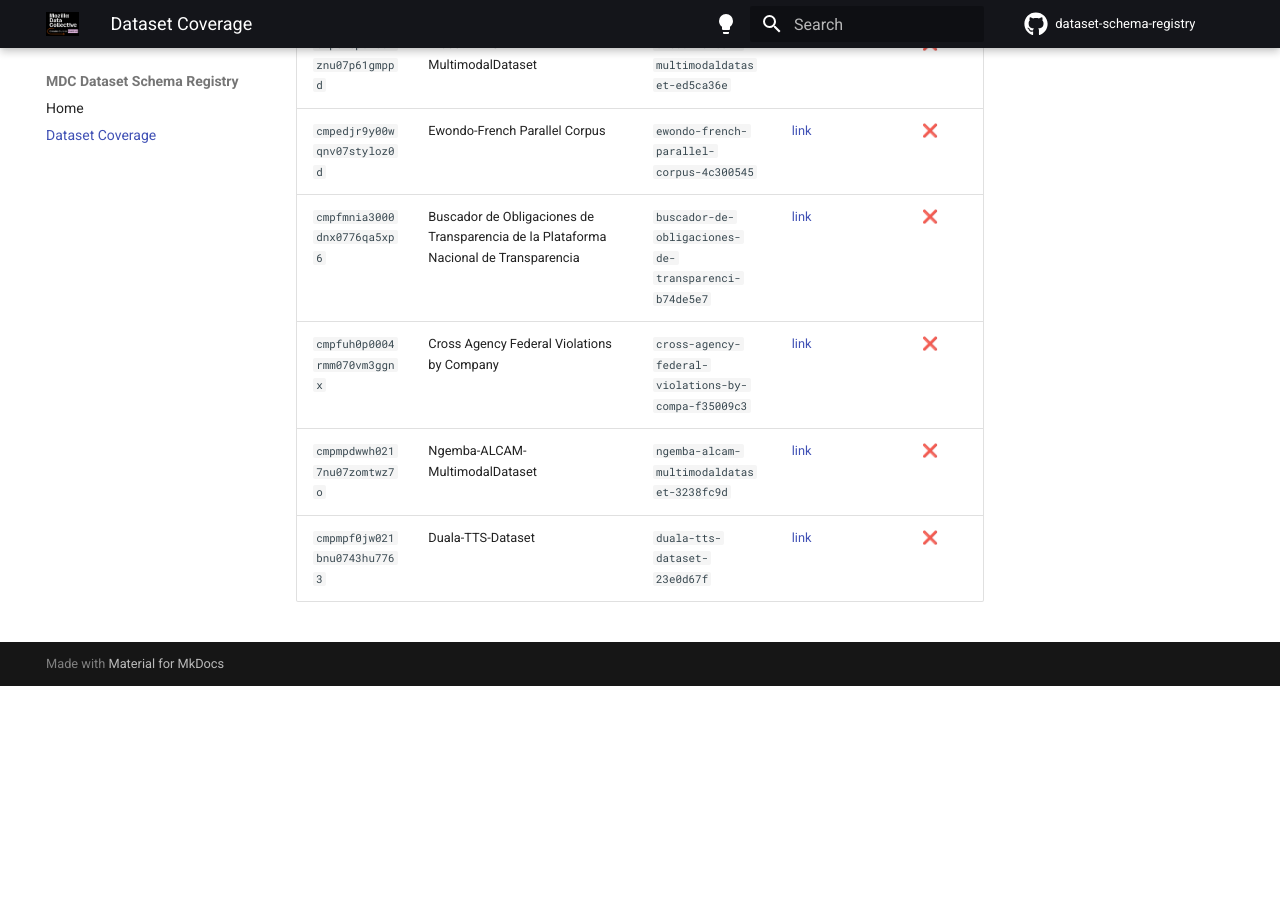
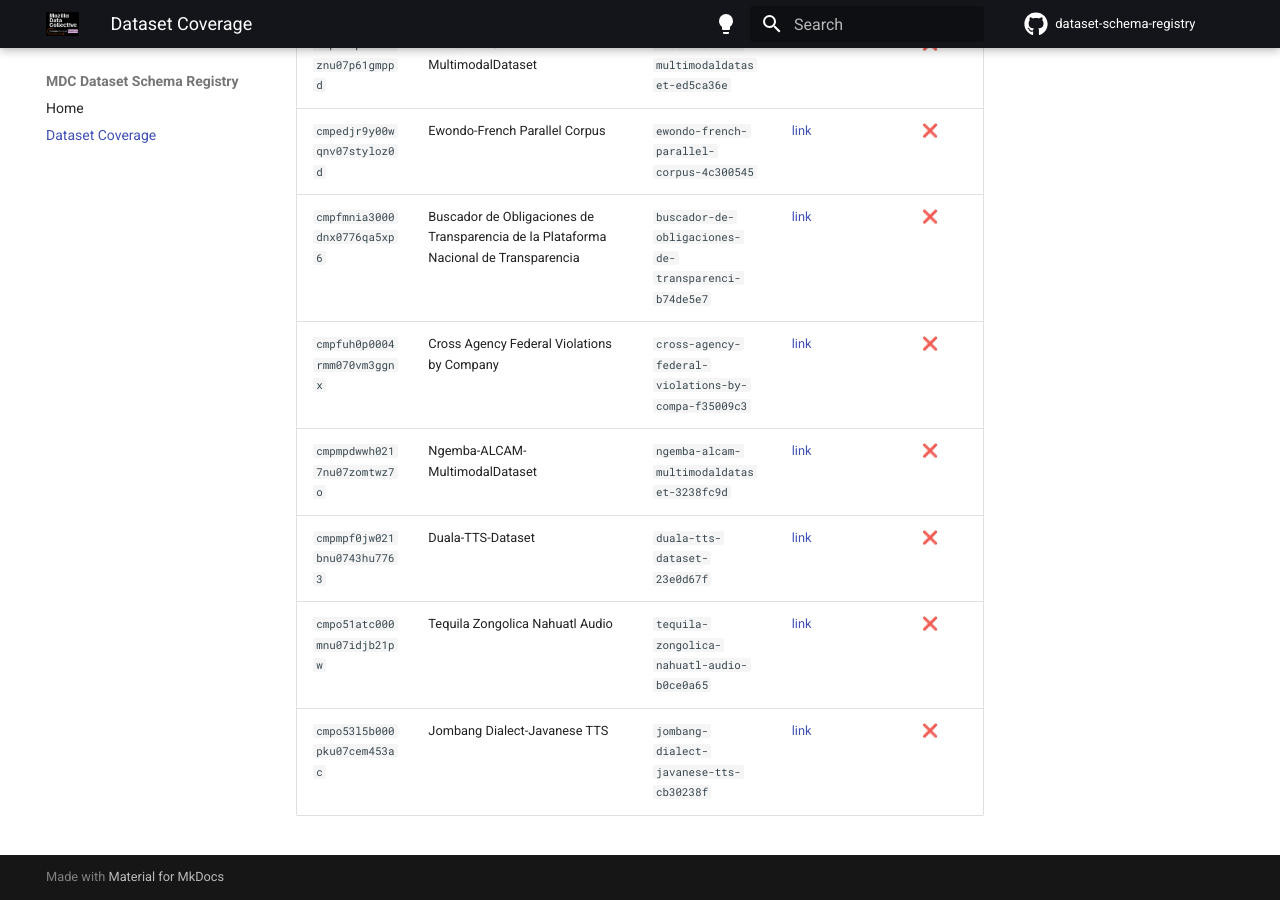
Before and after one commit to Mozilla-Data-Collective/dataset-schema-registry, an MkDocs documentation site: the page built from docs/dataset-coverage.md, in a window 1280 px wide and 900 px high, scrolled down 78047 px. Built offline with MkDocs 1.6.1 and Material for MkDocs 9.7.7, drawn with Linux system fonts in a browser that asks for light colours; comment, search, counter and statistics services are not loaded; before the commit the page ends 78733 px from its top, so only the background shows below that; part of the change alters nothing that is shown; some of the changed text lies outside the part shown.

Commit message:
chore: update dataset coverage [skip ci]

```diff
--- a/docs/dataset-coverage.md
+++ b/docs/dataset-coverage.md
@@ -8,10 +8,10 @@ schema in this registry and which ones are still missing.
     `registry/<dataset_id>/schema.yaml` file.  See the
     [Home](index.md) for details.
 
-**Last updated:** 2026-05-27
-**Total datasets in sitemap:** 759
+**Last updated:** 2026-05-28
+**Total datasets in sitemap:** 761
 **Schemas registered:** 398 ✅
-**Schemas missing:** 361 ❌
+**Schemas missing:** 363 ❌
 
 | ID | Name | Slug | Dataset page | Schema registered |
 |----|------|------|-------------|:-----------------:|
@@ -179,7 +179,7 @@ schema in this registry and which ones are still missing.
 | `cmm4de9w500ntmh073nx14k7p` | Thorsten-Voice-44kHz-Full | `thorsten-voice-44khz-full-ded7f701` | [link](https://mozilladatacollective.com/datasets/cmm4de9w500ntmh073nx14k7p) | ❌ |
 | `cmm5078n50168mk07v64792sf` | Finnish Public Domain 20th Century Literature Text Corpus | `finnish-public-domain-20th-century-liter-294fe404` | [link](https://mozilladatacollective.com/datasets/cmm5078n50168mk07v64792sf) | ❌ |
 | `cmmamtaf104nemh07xa9e7sdx` | Javanese TTS of Banyumasan Dialect | `javanese-tts-of-banyumasan-dialect-1f7e2f21` | [link](https://mozilladatacollective.com/datasets/cmmamtaf104nemh07xa9e7sdx) | ❌ |
-| `cmmamvzrz04qtmk077j1k99vt` | Mada-French Parallel Corpus 1.0 | `mada-french-parallel-corpus-1-0-150fb722` | [link](https://mozilladatacollective.com/datasets/cmmamvzrz04qtmk077j1k99vt) | ❌ |
+| `cmmamvzrz04qtmk077j1k99vt` | Mada-French Parallel Corpus 1.0 | `mada-french-parallel-corpus-1-0-55f89ce6` | [link](https://mozilladatacollective.com/datasets/cmmamvzrz04qtmk077j1k99vt) | ❌ |
 | `cmmao7dc504oamh0710j4wau1` | Jhoke Publisher Multan’s Saraiki Newspaper Corpus | `jhoke-publisher-multan-s-saraiki-newspap-e0350169` | [link](https://mozilladatacollective.com/datasets/cmmao7dc504oamh0710j4wau1) | ❌ |
 | `cmmaphscg04t2mk07i1f8yc0q` | Saraiki-English Parallel Corpus | `saraiki-english-parallel-corpus-096ab4eb` | [link](https://mozilladatacollective.com/datasets/cmmaphscg04t2mk07i1f8yc0q) | ❌ |
 | `cmmccfc5000efmu07ommi3zfr` | Bangor Patagonia Welsh-Spanish Corpus | `bangor-patagonia-welsh-spanish-corpus-5440036b` | [link](https://mozilladatacollective.com/datasets/cmmccfc5000efmu07ommi3zfr) | ❌ |
@@ -774,3 +774,5 @@ schema in this registry and which ones are still missing.
 | `cmpfuh0p0004rmm070vm3ggnx` | Cross Agency Federal Violations by Company | `cross-agency-federal-violations-by-compa-f35009c3` | [link](https://mozilladatacollective.com/datasets/cmpfuh0p0004rmm070vm3ggnx) | ❌ |
 | `cmpmpdwwh0217nu07zomtwz7o` | Ngemba-ALCAM-MultimodalDataset | `ngemba-alcam-multimodaldataset-3238fc9d` | [link](https://mozilladatacollective.com/datasets/cmpmpdwwh0217nu07zomtwz7o) | ❌ |
 | `cmpmpf0jw021bnu0743hu7763` | Duala-TTS-Dataset | `duala-tts-dataset-23e0d67f` | [link](https://mozilladatacollective.com/datasets/cmpmpf0jw021bnu0743hu7763) | ❌ |
+| `cmpo51atc000mnu07idjb21pw` | Tequila Zongolica Nahuatl Audio | `tequila-zongolica-nahuatl-audio-b0ce0a65` | [link](https://mozilladatacollective.com/datasets/cmpo51atc000mnu07idjb21pw) | ❌ |
+| `cmpo53l5b000pku07cem453ac` | Jombang Dialect-Javanese TTS | `jombang-dialect-javanese-tts-cb30238f` | [link](https://mozilladatacollective.com/datasets/cmpo53l5b000pku07cem453ac) | ❌ |
```
